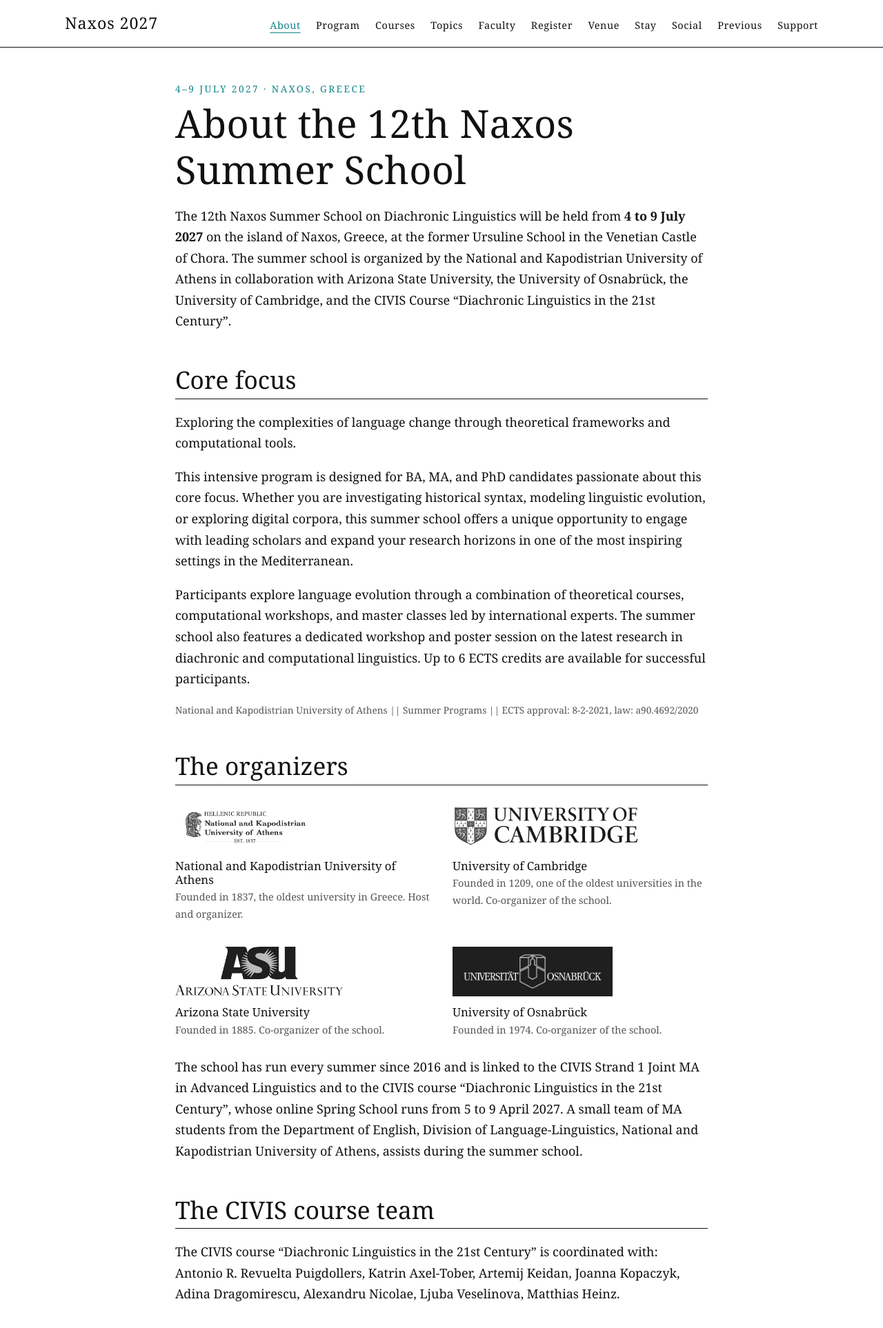
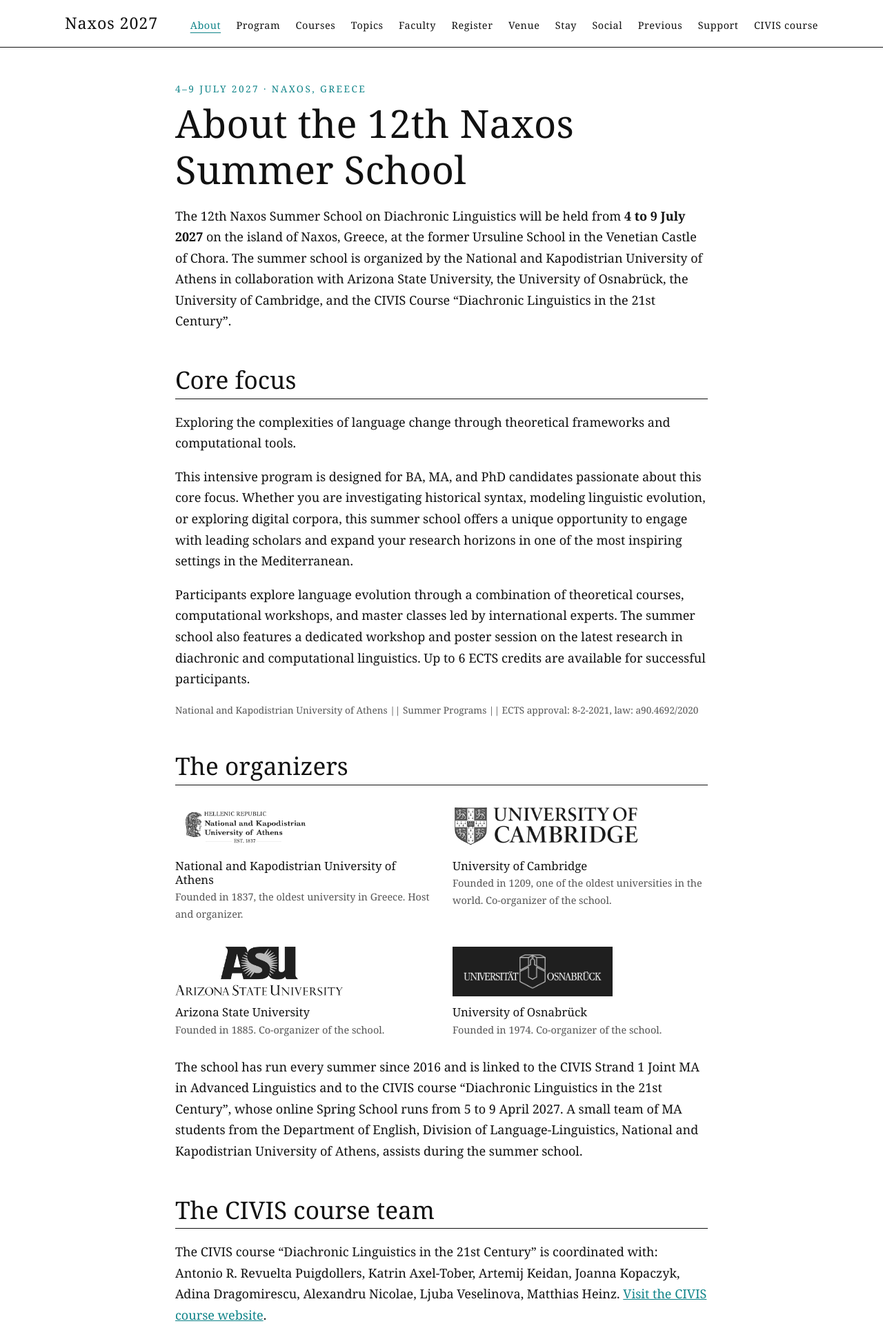
Before and after one commit to AthDGC/naxos-summer-school-2027, a plain HTML site: page about.html in a window 1280 px wide. Shown: the top 1926 px of the page at 69% size. Drawn offline with Linux system fonts and the light colour scheme; a web font is replaced by a local one.

Commit message:
Link to the CIVIS course site

```diff
--- a/about.html
+++ b/about.html
@@ -28,6 +28,7 @@
         <li><a href="social.html">Social</a></li>
         <li><a href="previous.html">Previous</a></li>
         <li><a href="support.html">Support</a></li>
+        <li><a href="https://athdgc.github.io/civis-diachronic-linguistics-2027/">CIVIS course</a></li>
     </ul></nav>
   </div>
 </header>
@@ -45,7 +46,7 @@
 <div class="insts"><div class="inst"><a href="https://en.uoa.gr" target="_blank" rel="noopener"><img class="bw" src="assets/logos/university_of_athens.jpg" alt="National and Kapodistrian University of Athens logo"></a><h3>National and Kapodistrian University of Athens</h3><p>Founded in 1837, the oldest university in Greece. Host and organizer.</p></div><div class="inst"><a href="https://www.cam.ac.uk" target="_blank" rel="noopener"><img class="bw" src="assets/logos/cambridge.png" alt="University of Cambridge logo"></a><h3>University of Cambridge</h3><p>Founded in 1209, one of the oldest universities in the world. Co-organizer of the school.</p></div><div class="inst"><a href="https://www.asu.edu" target="_blank" rel="noopener"><img class="bw" src="assets/logos/asu.png" alt="Arizona State University logo"></a><h3>Arizona State University</h3><p>Founded in 1885. Co-organizer of the school.</p></div><div class="inst"><a href="https://www.uni-osnabrueck.de/en/" target="_blank" rel="noopener"><img class="bw" src="assets/logos/osnabrueck.png" alt="University of Osnabrück logo"></a><h3>University of Osnabrück</h3><p>Founded in 1974. Co-organizer of the school.</p></div></div>
 <p>The school has run every summer since 2016 and is linked to the CIVIS Strand 1 Joint MA in Advanced Linguistics and to the CIVIS course &ldquo;Diachronic Linguistics in the 21st Century&rdquo;, whose online Spring School runs from 5 to 9 April 2027. A small team of MA students from the Department of English, Division of Language-Linguistics, National and Kapodistrian University of Athens, assists during the summer school.</p>
 <h2>The CIVIS course team</h2>
-<p>The CIVIS course &ldquo;Diachronic Linguistics in the 21st Century&rdquo; is coordinated with: Antonio R. Revuelta Puigdollers, Katrin Axel-Tober, Artemij Keidan, Joanna Kopaczyk, Adina Dragomirescu, Alexandru Nicolae, Ljuba Veselinova, Matthias Heinz.</p>
+<p>The CIVIS course &ldquo;Diachronic Linguistics in the 21st Century&rdquo; is coordinated with: Antonio R. Revuelta Puigdollers, Katrin Axel-Tober, Artemij Keidan, Joanna Kopaczyk, Adina Dragomirescu, Alexandru Nicolae, Ljuba Veselinova, Matthias Heinz. <a href="https://athdgc.github.io/civis-diachronic-linguistics-2027/">Visit the CIVIS course website</a>.</p>
 <h2>Registration fees</h2>
 <table class="fees">
 <tr><th>Stage</th><th>Fee</th><th>Apply by</th></tr>
```
Also changed, not shown: accommodation.html (+1 -0 lines), descriptions.html (+1 -0 lines), ects.html (+1 -0 lines), faculty.html (+1 -0 lines), index.html (+2 -1 lines), previous.html (+1 -0 lines), program.html (+1 -0 lines), registration.html (+1 -0 lines), social.html (+1 -0 lines), support.html (+1 -0 lines), topics.html (+1 -0 lines), venue.html (+1 -0 lines).
